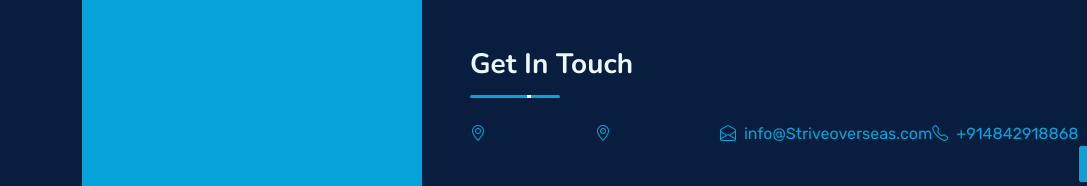
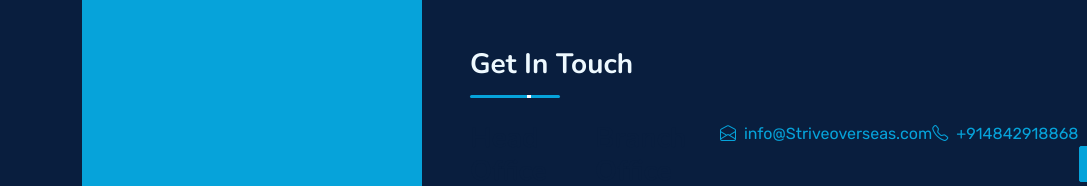
Before and after one commit to joshiyag/strive1-main, a website with bundled scripts: page index.html in a window 1280 px wide. Shown: the part 4579-4765 px from the top of the page, 0-1087 px from the left. Built offline with nearby package versions, Linux system fonts and the light colour scheme.

Commit message:
Update index.html

```diff
--- a/index.html
+++ b/index.html
@@ -765,7 +765,7 @@ src="https://www.facebook.com/tr?id=1440188736539467&ev=PageView&noscript=1"
                 </div>
                 <a href="https://goo.gl/maps/zubFp8quHm6v6QBf9" target="_blank">
                   <div class="d-flex mb-2">
-                    <i class="bi bi-geo-alt text-primary me-2"></i>
+
                     <h3 class="mb-0">
                       Head Office
                     </h3>
@@ -779,7 +779,7 @@ src="https://www.facebook.com/tr?id=1440188736539467&ev=PageView&noscript=1"
                   </div>
 
                     <div class="d-flex mb-2">
-                    <i class="bi bi-geo-alt text-primary me-2"></i>
+
                     <h3 class="mb-0">
                       Branch Office
                     </h3>
```
